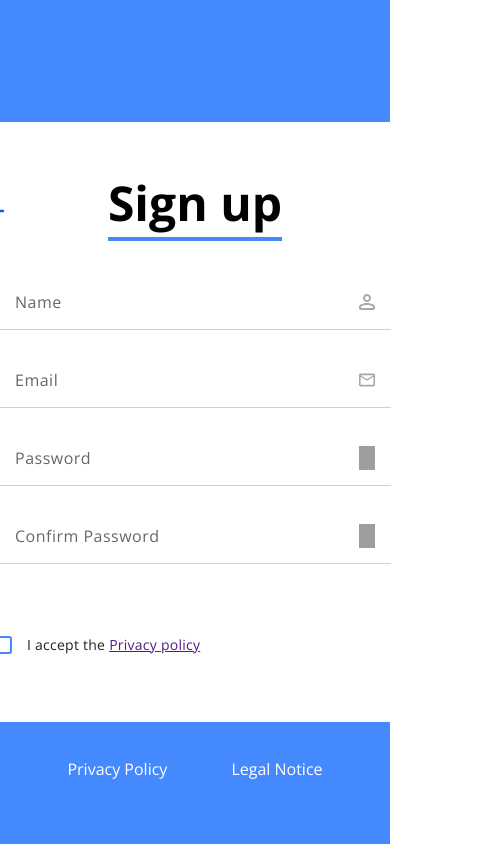
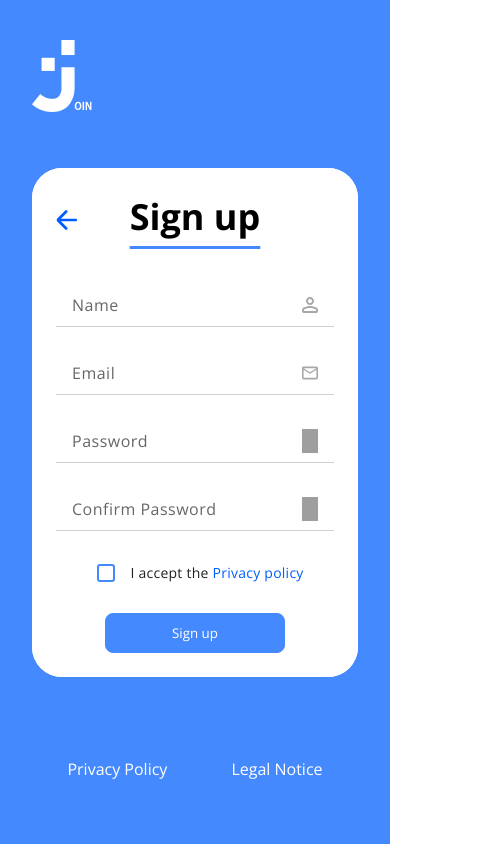
Before and after one commit to leongrx/Join, an Angular app: page /signup in a window 390 px wide. Shown: the whole page, 495 px wide, since content can reach past the window. Built offline with nearby package versions, Linux system fonts and the light colour scheme; grey boxes are pictures that could not be loaded.

Commit message:
sign up styling

```diff
--- a/src/app/login/login.component.html
+++ b/src/app/login/login.component.html
@@ -1,6 +1,6 @@
 <header>
   <div class="login-header">
-    <img src="./assets/img/logo.svg" />
+    <img src="./assets/img/logo-blue.svg" />
     <span>Not a Join user? <a href="signup">Sign up</a></span>
   </div>
 </header>
@@ -21,10 +21,10 @@
         </div>
       </mat-form-field>
       <mat-checkbox>Remember me</mat-checkbox>
-      <section class="login-btn">
+      <div class="login-btn">
         <button mat-button>Log in</button>
         <button mat-button>Guest log in</button>
-      </section>
+      </div>
     </mat-card-content>
   </mat-card>
 </div>
--- a/src/app/login/login.component.scss
+++ b/src/app/login/login.component.scss
@@ -124,7 +124,6 @@ footer {
   border-radius: 30px;
   gap: 39px;
   box-shadow: 0px 0px 10px 3px #00000014;
-  box-sizing: border-box;
   margin: 0 32px;
 }
 
--- a/src/app/signup/signup.component.html
+++ b/src/app/signup/signup.component.html
@@ -1,8 +1,11 @@
 <section>
+  <header>
+    <img src="./assets/img/logo-white.svg" alt="">
+  </header>
   <div class="signup-card">
     <mat-card>
       <mat-card-header>
-        <a class="arrow-btn"><img src="./assets/img/arrow-left.svg" /></a>
+        <a class="arrow-btn" href=""><img src="./assets/img/arrow-left.svg" /></a>
         <p>Sign up</p>
         <p></p>
       </mat-card-header>
@@ -38,6 +41,7 @@
         </mat-form-field>
       </mat-card-content>
       <mat-checkbox>I accept the <a href="">Privacy policy</a></mat-checkbox>
+      <button class="signup-btn">Sign up</button>
     </mat-card>
   </div>
   <footer>
--- a/src/app/signup/signup.component.scss
+++ b/src/app/signup/signup.component.scss
@@ -1,18 +1,64 @@
+$light-blue: #005dff;
+$light-blue-hover: #3a8cff;
+$main-blue: #4589ff;
+$white: #ffffff;
+$footer-text: #42526e;
+$input-border: #d1d1d1;
+
 section {
   display: flex;
   flex-direction: column;
-  background-color: #4589ff;
+  background-color: $main-blue;
   height: 100vh;
   width: 100%;
-  display: flex;
   justify-content: center;
   align-items: center;
+  box-sizing: border-box;
+  padding: 0 32px;
+}
+
+header {
+  position: absolute;
+  left: 64px;
+  top: 40px;
 }
 
 footer {
   position: absolute;
   bottom: 0;
   width: 100%;
+}
+
+.signup-card {
+  display: flex;
+  justify-content: center;
+  background-color: $white;
+  border-radius: 30px;
+  width: 100%;
+  max-width: 598px;
+}
+
+.input-container {
+  display: flex;
+  img {
+    width: 16px;
+  }
+}
+
+.signup-btn {
+  background-color: $main-blue;
+  color: $white;
+  min-width: 180px;
+  padding: 10px 20px;
+  border-radius: 8px;
+  border: 1px solid $main-blue;
+  margin-top: 20px;
+
+  &:hover {
+    cursor: pointer;
+    box-shadow: 0px 0px 10px 3px #00000014;
+    background-color: $light-blue;
+  }
 }
 
 .signup-footer {
@@ -24,22 +70,13 @@ footer {
 
   a {
     text-decoration: none;
-    color: white;
+    color: $white;
 
     &:hover {
       transition: all 225ms ease-in-out;
-      color: #3a8cff;
+      color: $light-blue;
     }
   }
-}
-
-.mat-mdc-card {
-  display: flex;
-  width: 100%;
-  border-radius: 30px;
-  padding: 48px 88px;
-  gap: 39px;
-  box-shadow: none;
 }
 
 .arrow-btn {
@@ -47,13 +84,25 @@ footer {
   left: 0;
 }
 
+.mat-mdc-card {
+  display: flex;
+  justify-content: center;
+  align-items: center;
+  width: 598px;
+  height: auto;
+  border-radius: 30px;
+  padding: 32px 64px;
+  box-shadow: none;
+}
+
 .mat-mdc-card-header {
   position: relative;
   display: flex;
   justify-content: center;
   align-items: center;
+  width: 100%;
   text-decoration: underline;
-  text-decoration-color: #4589ff;
+  text-decoration-color: $main-blue;
   text-underline-offset: 16px;
   font-size: 48px;
   font-weight: 700;
@@ -64,38 +113,60 @@ footer {
   display: flex;
   flex-direction: column;
   justify-content: center;
+  width: 100%;
+  padding: 40px 16px 0 16px;
+}
+
+::ng-deep .mdc-form-field > label {
+  a {
+    text-decoration: none !important;
+    color: $light-blue !important;
+
+    &:hover {
+      text-decoration: underline !important;
+    }
+  }
+}
+
+::ng-deep .mat-mdc-form-field-infix {
+  min-height: unset !important;
+}
+
+::ng-deep .mdc-text-field--no-label .mat-mdc-form-field-infix {
+  padding-top: 12px !important;
+  padding-bottom: 10px !important;
 }
 
 ::ng-deep .mat-mdc-checkbox.mat-accent {
-    --mdc-checkbox-disabled-selected-icon-color: white;
-    --mdc-checkbox-disabled-unselected-icon-color: white;
-    --mdc-checkbox-selected-checkmark-color: white;
-    --mdc-checkbox-selected-focus-icon-color: white;
-    --mdc-checkbox-selected-hover-icon-color: white;
-    --mdc-checkbox-selected-icon-color: white;
-    --mdc-checkbox-selected-pressed-icon-color: white;
-    --mdc-checkbox-unselected-focus-icon-color: white;
-    --mdc-checkbox-unselected-hover-icon-color: white;
-    --mdc-checkbox-unselected-icon-color: white;
-    --mdc-checkbox-unselected-pressed-icon-color: white;
-    --mdc-checkbox-selected-focus-state-layer-color: white;
-    --mdc-checkbox-selected-hover-state-layer-color: white;
-    --mdc-checkbox-selected-pressed-state-layer-color: white;
-    --mdc-checkbox-unselected-focus-state-layer-color: white;
-    --mdc-checkbox-unselected-hover-state-layer-color: white;
-    --mdc-checkbox-unselected-pressed-state-layer-color: white;
-    --mat-checkbox-disabled-label-color: white;
+  --mdc-checkbox-disabled-selected-icon-color: $white;
+  --mdc-checkbox-disabled-unselected-icon-color: $white;
+  --mdc-checkbox-selected-checkmark-color: $white;
+  --mdc-checkbox-selected-focus-icon-color: $white;
+  --mdc-checkbox-selected-hover-icon-color: $white;
+  --mdc-checkbox-selected-icon-color: $white;
+  --mdc-checkbox-selected-pressed-icon-color: $white;
+  --mdc-checkbox-unselected-focus-icon-color: $white;
+  --mdc-checkbox-unselected-hover-icon-color: $white;
+  --mdc-checkbox-unselected-icon-color: $white;
+  --mdc-checkbox-unselected-pressed-icon-color: $white;
+  --mdc-checkbox-selected-focus-state-layer-color: $white;
+  --mdc-checkbox-selected-hover-state-layer-color: $white;
+  --mdc-checkbox-selected-pressed-state-layer-color: $white;
+  --mdc-checkbox-unselected-focus-state-layer-color: $white;
+  --mdc-checkbox-unselected-hover-state-layer-color: $white;
+  --mdc-checkbox-unselected-pressed-state-layer-color: $white;
+  --mat-checkbox-disabled-label-color: $white;
 }
 
 ::ng-deep
   .mdc-checkbox
   .mdc-checkbox__native-control:focus:checked
   ~ .mdc-checkbox__ripple {
-  background-color: white !important;
+  background-color: $white !important;
 }
 
 ::ng-deep .mat-mdc-form-field-focus-overlay {
-  background-color: white !important;
+  background-color: $white !important;
 }
 
 ::ng-deep
@@ -108,8 +179,8 @@ footer {
 .mdc-checkbox
   .mdc-checkbox__native-control[data-indeterminate="true"]:enabled
   ~ .mdc-checkbox__background {
-  border-color: #4589ff !important;
-  background-color: white !important;
+  border-color: $main-blue !important;
+  background-color: $white !important;
 }
 
 ::ng-deep
@@ -118,7 +189,7 @@ footer {
     :indeterminate
   )
   ~ .mdc-checkbox__background {
-  border-color: #4589ff !important;
+  border-color: $main-blue !important;
 }
 
 ::ng-deep
@@ -127,7 +198,7 @@ footer {
     [data-indeterminate="true"]
   )
   ~ .mdc-checkbox__background {
-  border-color: #4589ff !important;
+  border-color: $main-blue !important;
   border-radius: 3px !important;
 }
 
@@ -136,39 +207,64 @@ footer {
   .mdc-checkbox__native-control:enabled
   ~ .mdc-checkbox__background
   .mdc-checkbox__checkmark {
-  color: #4589ff !important;
-}
-
-.signup-card {
-  display: flex;
-  justify-content: center;
-  width: 600px;
-  height: 600px;
-  background-color: white;
-  border-radius: 30px;
-}
-
-.input-container {
-  display: flex;
-  img {
-    width: 16px;
-  }
+  color: $main-blue !important;
 }
 
 ::ng-deep .mdc-text-field--filled:not(.mdc-text-field--disabled) {
-  background-color: white !important;
+  background-color: $white !important;
 }
 
 ::ng-deep
   .mdc-text-field--filled:not(.mdc-text-field--disabled)
   .mdc-line-ripple::before {
   border-bottom-width: 1px !important;
-  border-bottom-color: #d1d1d1 !important;
+  border-bottom-color: $input-border !important;
 }
 
 ::ng-deep
   .mdc-text-field--filled:not(.mdc-text-field--disabled)
   .mdc-line-ripple::after {
   border-bottom-width: 1px !important;
-  border-bottom-color: #3a8cff !important;
+  border-bottom-color: $light-blue-hover !important;
 }
+
+@media screen and (max-width: 1000px) {
+  header {
+    img {
+      width: 75px;
+    }
+  }
+}
+
+@media screen and (max-width: 600px) {
+  header {
+    left: 32px;
+    img {
+      width: 60px;
+    }
+  }
+
+  .signup-footer {
+    a {
+      font-size: 16px;
+    }
+  }
+
+  .mat-mdc-card {
+    padding: 24px 32px;
+  }
+
+  .mat-mdc-card-header {
+    font-size: 42px;
+  }
+}
+
+@media screen and (max-width: 400px) {
+  .mat-mdc-card {
+    padding: 24px 24px;
+  }
+
+  .mat-mdc-card-header {
+    font-size: 36px;
+  }
+}
```
Also changed, not shown: src/assets/img/logo-blue.svg (renamed from src/assets/img/logo.svg), src/assets/img/logo-white.svg (added).
